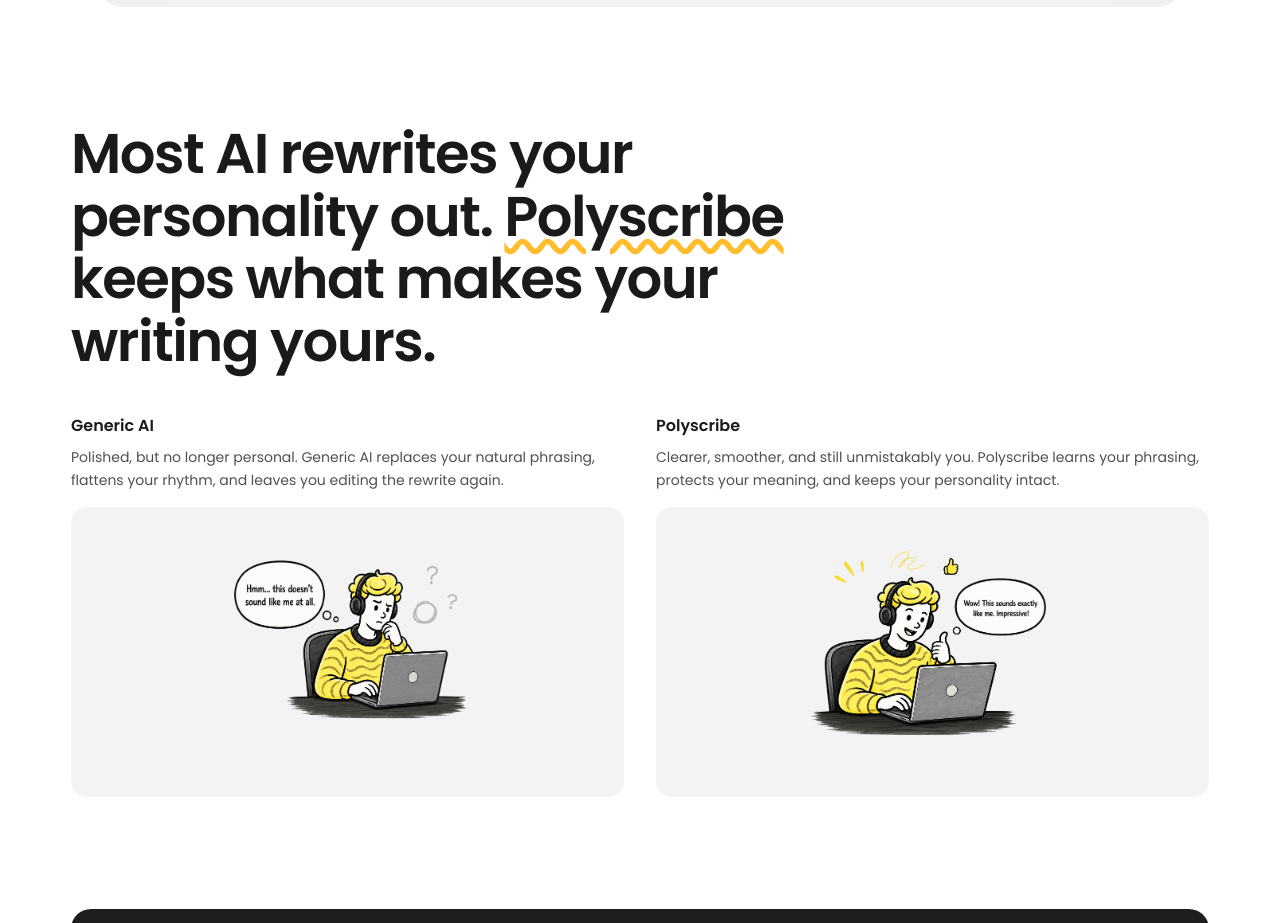
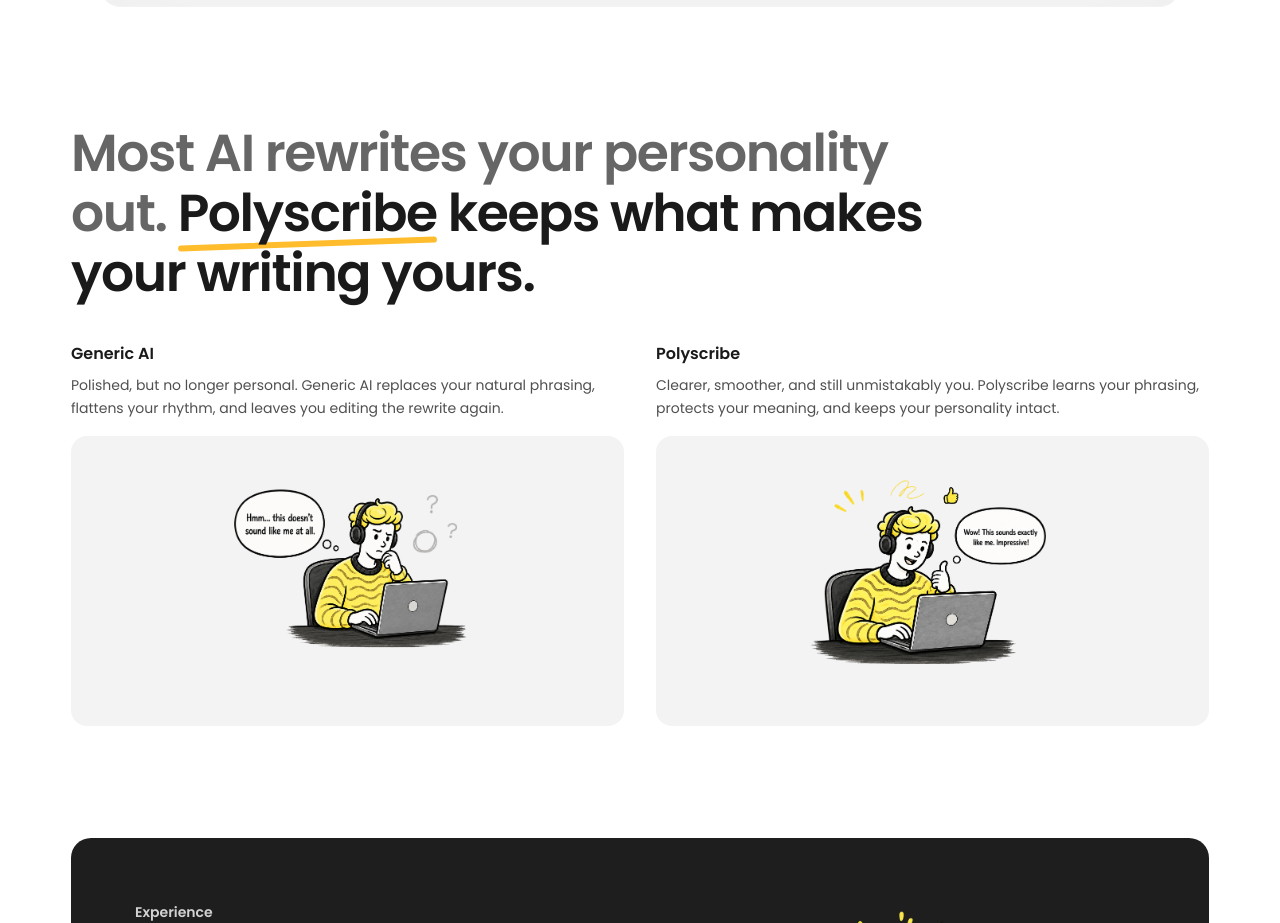
Before and after one commit to festverse/polyscribe-app, a Next.js app: page / in a window 1280 px wide. Shown: the part 1120-2043 px from the top of the page. Built offline with nearby package versions, Linux system fonts and the light colour scheme.

Commit message:
Match personality heading treatment

```diff
--- a/app/page.tsx
+++ b/app/page.tsx
@@ -216,8 +216,12 @@
         </section>
 
         <Section>
-          <h2 className="max-w-[760px] text-[30px] font-semibold leading-[1.12] tracking-[-0.7px] sm:text-[44px] lg:text-[56px] lg:tracking-[-1.5px]">
-            Most AI rewrites your personality out. <span className="underline decoration-[#ffbd2e] decoration-wavy underline-offset-4">Polyscribe</span> keeps what makes your writing yours.
+          <h2 className="max-w-[900px] text-[30px] font-semibold leading-[1.15] tracking-[-0.7px] text-[#666666] sm:text-[44px] lg:text-[52px] lg:tracking-[-1.4px]">
+            Most AI rewrites your personality
+            <br />
+            out. <span className="text-ink"><span className="relative inline-block"><span className="relative z-10">Polyscribe</span><span className="absolute -bottom-1 left-0 z-0 h-[6px] w-full -rotate-2 rounded-full bg-[#ffbd2e]" /></span> keeps what makes</span>
+            <br />
+            <span className="text-ink">your writing yours.</span>
           </h2>
           <div className="mt-10 grid gap-8 lg:grid-cols-2">
             <CompareCard title="Generic AI" text="Polished, but no longer personal. Generic AI replaces your natural phrasing, flattens your rhythm, and leaves you editing the rewrite again." image={assets.genericAi} />
```
